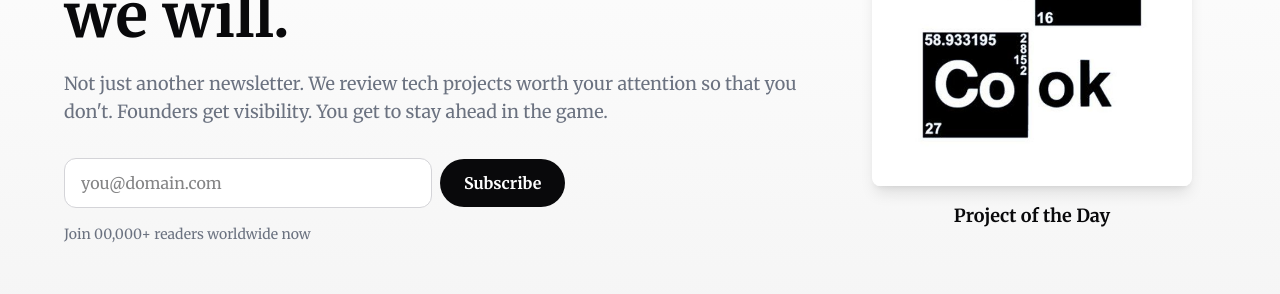
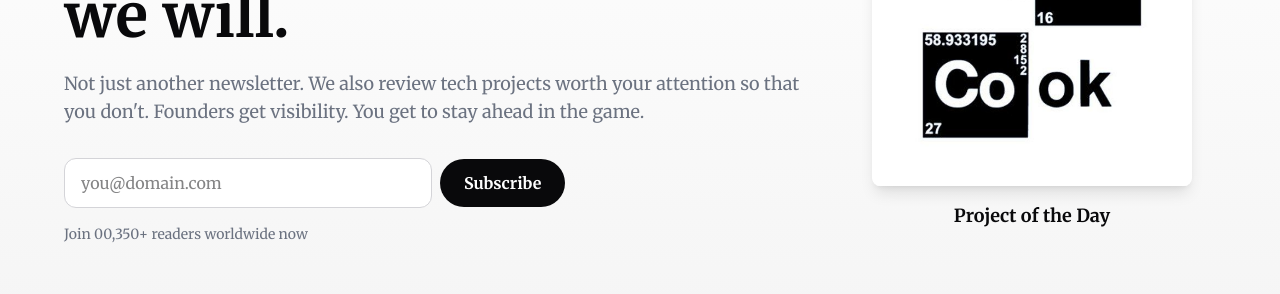
Before and after one commit to raydotsh/fundmemommy, a Next.js app: page / in a window 1280 px wide. Shown: the part 287-581 px from the top of the page. Built offline with nearby package versions, Linux system fonts and the light colour scheme.

Commit message:
fundmemommy

```diff
--- a/app/page.tsx
+++ b/app/page.tsx
@@ -89,7 +89,7 @@ export default function Home() {
         <div className="relative z-10 max-w-6xl mx-auto flex flex-col md:flex-row items-start md:space-x-12">
           <div className="md:w-2/3">
             <h1 className="text-5xl sm:text-6xl font-bold font-space-grotesk mb-6">Your mommy didn't approve your idea, but we will.</h1>
-            <p className="text-lg font-inter text-muted-text mb-8">Not just another newsletter. We review tech projects worth your attention so that you don't. Founders get visibility. You get to stay ahead in the game.</p>
+            <p className="text-lg font-inter text-muted-text mb-8">Not just another newsletter. We also review tech projects worth your attention so that you don't. Founders get visibility. You get to stay ahead in the game.</p>
             <form onSubmit={handleSubscribe} className="flex justify-start items-center space-x-2">
               <input
                 type="email"
@@ -106,7 +106,7 @@ export default function Home() {
                 {loading ? 'Subscribing...' : 'Subscribe'}
               </button>
             </form>
-            <p className="text-sm text-muted-text mt-4 font-inter">Join 00,000+ readers worldwide now</p>
+            <p className="text-sm text-muted-text mt-4 font-inter">Join 00,350+ readers worldwide now</p>
           </div>
           <div className="md:w-1/3 flex flex-col items-center mt-10 md:mt-0">
             <div className="w-80 h-80 bg-white shadow-lg rounded-lg flex items-center justify-center">
```
